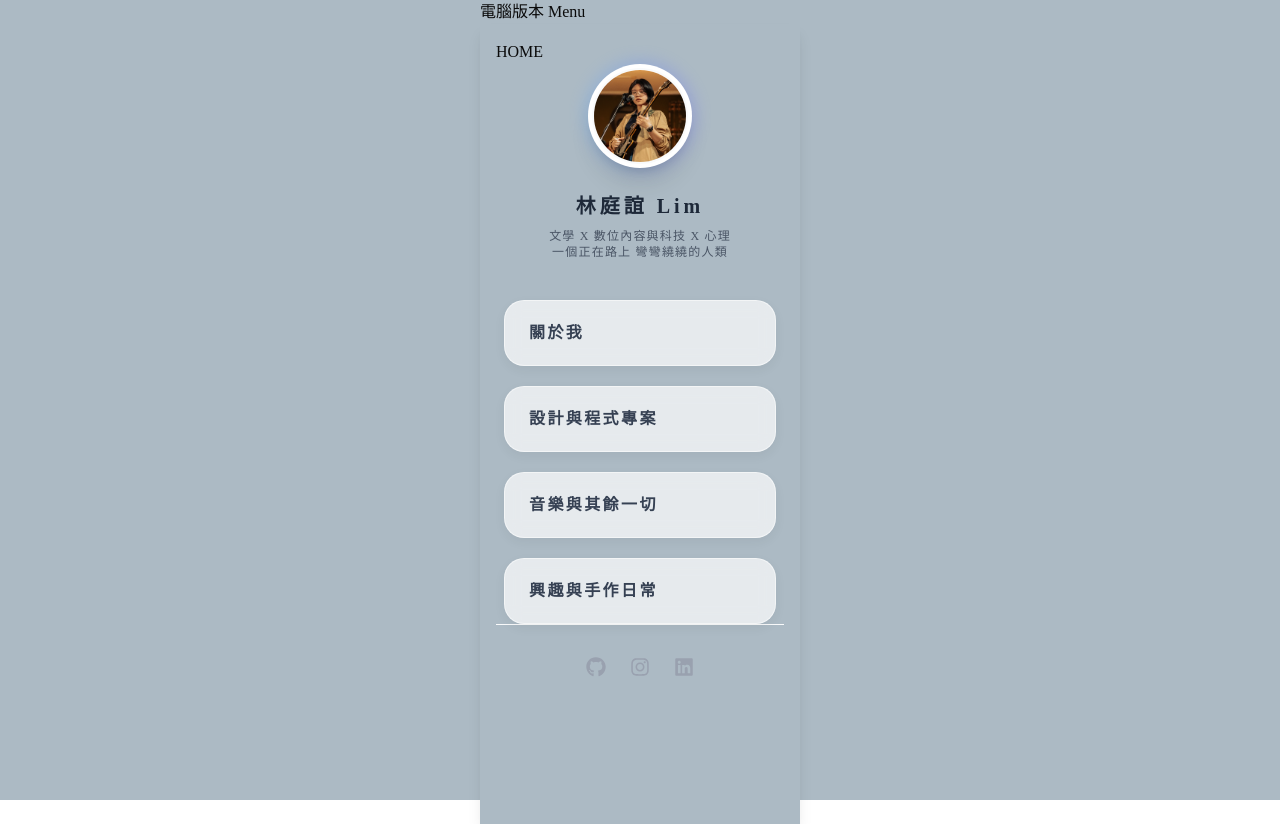
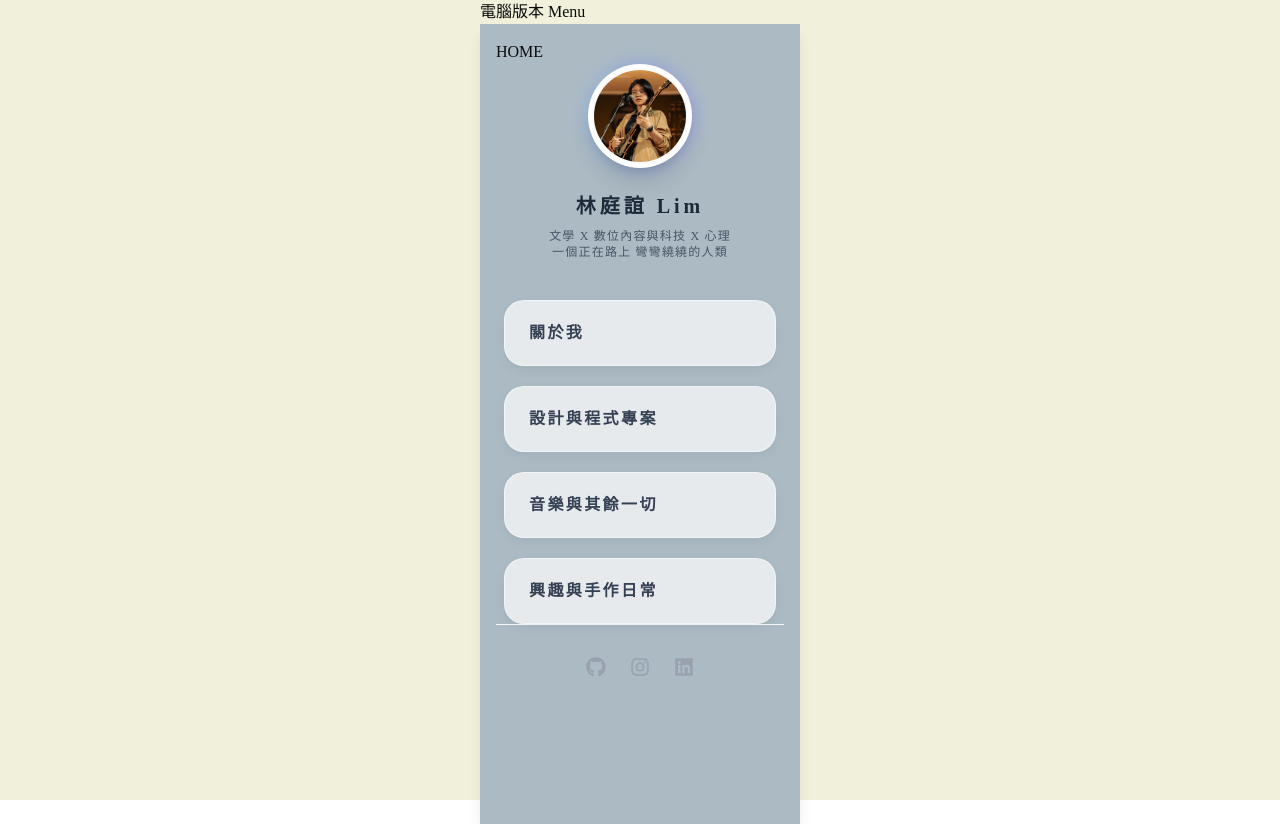
Before and after one commit to yeelin1128/1142_Web113101084_Hw1, a Next.js app: page / in a window 1280 px wide. Built offline with nearby package versions, Linux system fonts and the light colour scheme.

Commit message:
feat: background

```diff
--- a/app/layout.tsx
+++ b/app/layout.tsx
@@ -38,7 +38,7 @@ export default function RootLayout({
 
 
           {/* 右邊 */}
-          <div className="bg-[#acbac4] w-full h-full">
+          <div className="bg-[#f0f0db] w-full h-full">
 
             {children}
 
```
